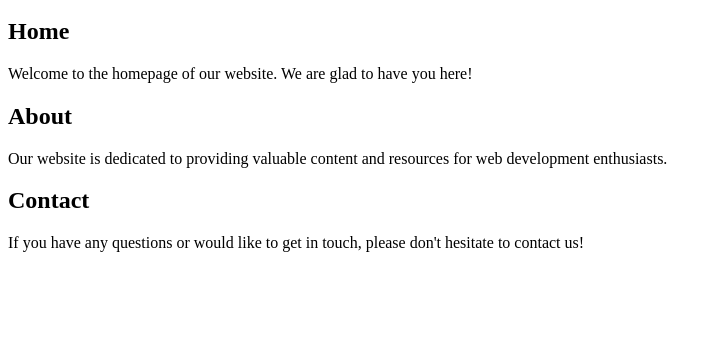
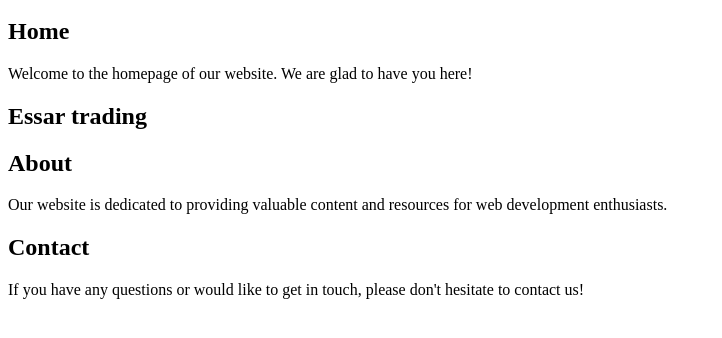
Before and after one commit to JeffinMboaz/test, a plain HTML site: page index.html in a window 1280 px wide. Shown: the part 100-438 px from the top of the page, without its empty margins (0-722 px from the left). Drawn offline with Linux system fonts and the light colour scheme.

Commit message:
added heading

```diff
--- a/index.html
+++ b/index.html
@@ -56,6 +56,7 @@
     </section>
 
     <section id="about">
+        <h1>Essar trading</h1>
         <h2>About</h2>
         <p>Our website is dedicated to providing valuable content and resources for web development enthusiasts.</p>
     </section>
```
